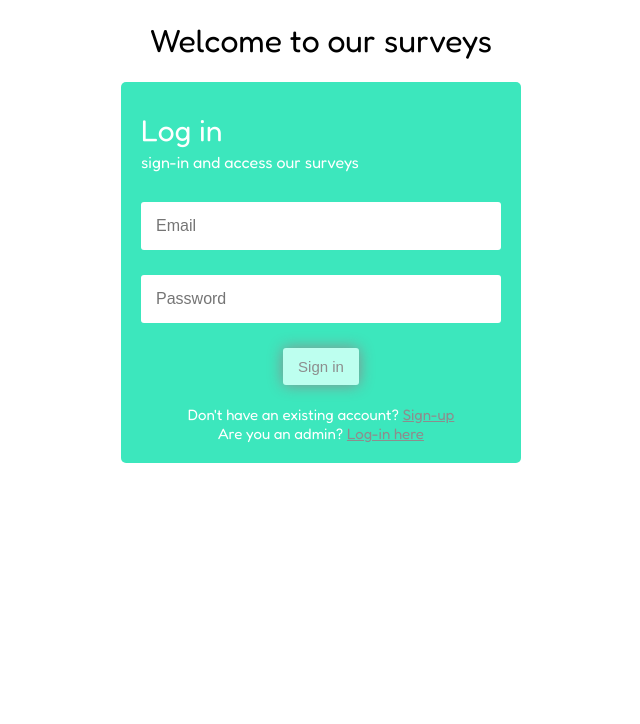
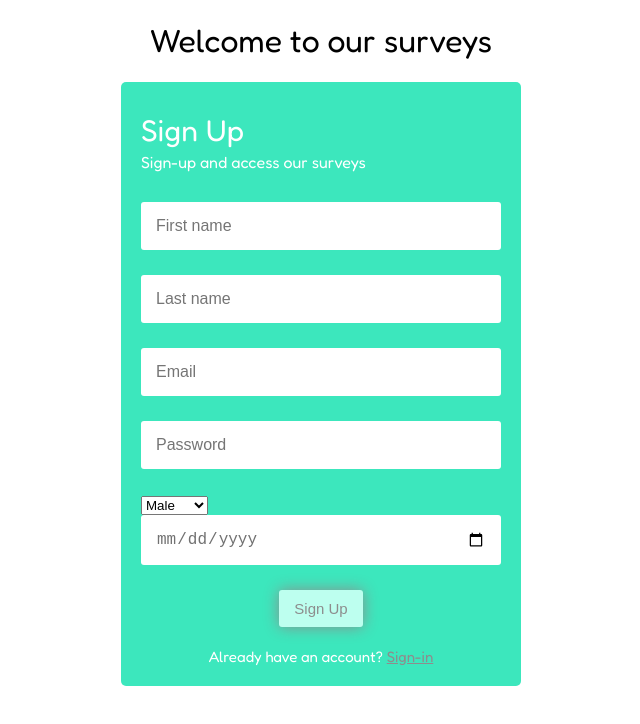
Before and after one commit to abedulaziz/Surveys_Builder, a React (Create React App) app in the folder surveys_frontend/: page /sign-up in a window 1280 px wide. Shown: the top 724 px of the page, without its empty margins (319-959 px from the left). Built offline with nearby package versions, Linux system fonts and the light colour scheme.

Commit message:
Routes and creating sign-up page

```diff
--- a/surveys_frontend/package.json
+++ b/surveys_frontend/package.json
@@ -10,6 +10,7 @@
     "react": "^18.2.0",
     "react-dom": "^18.2.0",
     "react-helmet": "^6.1.0",
+    "react-router-dom": "^6.3.0",
     "react-scripts": "5.0.1",
     "web-vitals": "^2.1.4"
   },
--- a/surveys_frontend/src/App.js
+++ b/surveys_frontend/src/App.js
@@ -1,19 +1,22 @@
-import React from 'react';
-import FormContainer from './registration_components/formContainer';
+import React from "react";
+import { BrowserRouter as Router, Routes, Route } from "react-router-dom";
+import FormContainer from "./registration_components/formContainer";
 import Head from "react-helmet";
-import axios from 'axios';
+import axios from "axios";
 
+import Home from "./sign_in";
+import SignUp from "./signUp";
 
 function App() {
   let emailInp;
   let passwordInp;
 
   const getInputsInfo = (email, password) => {
-    emailInp = email
-    passwordInp = password
-  }
+    emailInp = email;
+    passwordInp = password;
+  };
 
-  const signIn = async(e) => {
+  const signIn = async (e) => {
     e.preventDefault();
     if (emailInp.value && passwordInp.value) {
       try {
@@ -22,42 +25,29 @@ function App() {
           url: "http://127.0.0.1:8000/api/login",
           data: {
             email: emailInp.value,
-            password: passwordInp.value
-          }
-        })
-        console.log(signInReq)
-        localStorage.setItem("access_token", signInReq.data.access_token)
-
-      } catch(err) {
+            password: passwordInp.value,
+          },
+        });
+        console.log(signInReq);
+        localStorage.setItem("access_token", signInReq.data.access_token);
+      } catch (err) {
         if (err.response.status == 422) {
-          alert("Unvalid data")
-        }
-        else if(err.response.status == 401) {
-          alert("Account not exists")
+          alert("Unvalid data");
+        } else if (err.response.status == 401) {
+          alert("Account doesn't exist");
         }
       }
-
-    }
-    else alert("Please input all fields")
-
-
-  }
+    } else alert("Please input all fields");
+  };
 
   return (
-    <div className="app">
-      <Head>
-        <meta charset="UTF-8" />
-        <meta name="description" content="Free surveys creator" />
-        <meta name="author" content="Abdul Aziz Kharraz" />
-        <meta name="viewport" content="width=device-width, initial-scale=1.0" />
-        <title>Surveys Builder - Sign-in</title>
-      </Head>
-
-      <main>
-        <FormContainer onSubmitForm={signIn} inputsInfo={getInputsInfo}/>
-      </main>
-
-    </div>
+    <Router>
+      <Routes>
+        <Route path="/" element={<Home />} />
+        <Route path="/sign-up" element={<SignUp />} />
+        {/* <Route path="admin/" element={AdminLogin} */}
+      </Routes>
+    </Router>
   );
 }
 
--- a/surveys_frontend/src/registration_components/formContainer.js
+++ b/surveys_frontend/src/registration_components/formContainer.js
@@ -1,4 +1,5 @@
-import React, {useEffect} from 'react';
+import React, {useEffect, useRef} from 'react';
+import {Link} from 'react-router-dom';
 import FormHead from './formHead';
 import InputType from './inputType';
 import SubmitButton from './submitButton';
@@ -6,12 +7,25 @@ import SubmitButton from './submitButton';
 
 
 const FormContainer = (props) => {
+  const isLoginPage = props.fromPage == "sign-in";
+
+
   const emailRef = React.createRef();
   const passwordRef = React.createRef();
 
+  const fnameRef = React.createRef();
+  const lnameRef = React.createRef();
+  const genderRef = useRef(null);
+  const DOBRef = React.createRef();
+
   useEffect(() => {
+    console.log(fnameRef, emailRef, passwordRef, lnameRef, genderRef, DOBRef);
+
+    isLoginPage ?
     props.inputsInfo(emailRef.current, passwordRef.current)
+    : props.inputsInfo(fnameRef.current, lnameRef.current, emailRef.current, passwordRef.current, genderRef.current, DOBRef.current)
   }, []);
+
 
   return (
 
@@ -19,17 +33,37 @@ const FormContainer = (props) => {
       <h1 className='page_head'>Welcome to our surveys</h1>
 
       <div className='form_wrapper'>
-        <form className='login_form'>
-          <FormHead head="Log in" desc="sign-in and access our surveys"/>
+        <form>
 
-          {/* <InputType type="text" placeholder="Email"/> */}
+          {isLoginPage ?
+          <FormHead head="Log In" desc="Sign-in and access our surveys"/>
+          : <FormHead head="Sign Up" desc="Sign-up and access our surveys"/>}
+
+          {!isLoginPage &&
+          <InputType ref={fnameRef} type="text" placeholder="First name" /> }
+
+          {!isLoginPage &&
+          <InputType ref={lnameRef} type="text" placeholder="Last name" /> }
+
           <InputType ref={emailRef} type="text" placeholder="Email" />
           <InputType ref={passwordRef} type="password" placeholder="Password"/>
 
-          <SubmitButton buttonValue="Sign in" onSubmitForm={props.onSubmitForm}/>
+          {!isLoginPage &&
+          <select ref={genderRef}>
+            <option name="male">Male</option>
+            <option name="female">Female</option>
+          </select> }
+
+          {!isLoginPage &&
+          <InputType ref={DOBRef} type="date" placeholder="Date of birth" /> }
+
+
+          <SubmitButton buttonValue={!isLoginPage ? "Sign Up": "Log In"} onSubmitForm={props.onSubmitForm}/>
           <div className='redirect'>
-            <p>Don't have an existing account? <a href='#'>Sign-up</a></p>
-            <p>Are you an admin? <a href='#'>Log-in here</a></p>
+            {isLoginPage ?
+            <p>Don't have an existing account? <Link to="/sign-up">Sign-up</Link></p>
+            : <p>Already have an account? <Link to="/">Sign-in</Link></p>
+            }
           </div>
 
         </form>
--- /dev/null
+++ b/surveys_frontend/src/signUp.js
@@ -0,0 +1,78 @@
+import React from 'react'
+import FormContainer from './registration_components/formContainer';
+import Head from "react-helmet";
+import axios from 'axios';
+
+const signUp = () => {
+  let fnameInp;
+  let lnameInp;
+  let emailInp;
+  let passwordInp;
+  let genderInp;
+  let DOBInp;
+
+  const getInputsInfo = (fname, lname, email, password, gender, DOB) => {
+    fnameInp = fname
+    lnameInp = lname
+    emailInp = email
+    passwordInp = password
+    genderInp = gender
+    DOBInp = DOB
+  }
+
+  console.log(fnameInp, lnameInp, emailInp, passwordInp, genderInp, DOBInp);
+
+  const registerUser = async(e) => {
+    e.preventDefault();
+    if (fnameInp.value && lnameInp.value && emailInp.value && passwordInp.value && genderInp.value && DOBInp.value) {
+      try {
+        const signUpReq = await axios({
+          method: "post",
+          url: "http://127.0.0.1:8000/api/register",
+          data: {
+            fname: fnameInp.value,
+            lname: lnameInp.value,
+            email: emailInp.value,
+            password: passwordInp.value,
+            gender: genderInp.value,
+            date_of_birth: DOBInp.value,
+            type: "user"
+          }
+        })
+        console.log(signUpReq)
+        localStorage.setItem("access_token", signUpReq.data.access_token)
+        if (signUpReq.data.user_type == "admin") {
+          window.location.href="/admin"
+        }
+        else {
+          window.location.href="/user"
+        }
+
+      } catch(err) {
+        if (err.response.status == 400) {
+          alert("Unvalid data")
+        }
+      }
+
+    }
+    else alert("Please input all fields")
+  }
+
+  return (
+    <>
+      <Head>
+        <meta charset="UTF-8" />
+        <meta name="description" content="Free surveys creator" />
+        <meta name="author" content="Abdul Aziz Kharraz" />
+        <meta name="viewport" content="width=device-width, initial-scale=1.0" />
+        <title>Surveys Builder - Sign-up</title>
+      </Head>
+
+      <main>
+        <FormContainer onSubmitForm={registerUser} inputsInfo={getInputsInfo} fromPage="sign-up" />
+      </main>
+    </>
+  )
+}
+
+export default signUp
--- /dev/null
+++ b/surveys_frontend/src/sign_in.js
@@ -0,0 +1,67 @@
+import React from 'react';
+import FormContainer from './registration_components/formContainer';
+import Head from "react-helmet";
+import axios from 'axios';
+
+const sign_in = () => {
+  let emailInp;
+  let passwordInp;
+
+  const getInputsInfo = (email, password) => {
+    emailInp = email
+    passwordInp = password
+  }
+
+  const signIn = async(e) => {
+    e.preventDefault();
+    if (emailInp.value && passwordInp.value) {
+      try {
+        const signInReq = await axios({
+          method: "post",
+          url: "http://127.0.0.1:8000/api/login",
+          data: {
+            email: emailInp.value,
+            password: passwordInp.value
+          }
+        })
+        console.log(signInReq)
+        localStorage.setItem("access_token", signInReq.data.access_token)
+        if (signInReq.data.user_type == "admin") {
+          window.location.href="/admin"
+        }
+        else {
+          window.location.href="/user"
+        }
+
+      } catch(err) {
+        if (err.response.status == 422) {
+          alert("Unvalid data")
+        }
+        else if(err.response.status == 401) {
+          alert("Account doesn't exist")
+        }
+      }
+
+    }
+    else alert("Please input all fields")
+  }
+  return (
+    <>
+
+      <Head>
+        <meta charset="UTF-8" />
+        <meta name="description" content="Free surveys creator" />
+        <meta name="author" content="Abdul Aziz Kharraz" />
+        <meta name="viewport" content="width=device-width, initial-scale=1.0" />
+        <title>Surveys Builder - Sign-in</title>
+      </Head>
+
+      <main>
+        <FormContainer onSubmitForm={signIn} inputsInfo={getInputsInfo} fromPage="sign-in"/>
+      </main>
+
+    </>
+  )
+}
+
+export default sign_in
```
Also changed, not shown: surveys_frontend/src/createForm.js (added), 2 other files (tests, documents, lock files or other folders).
